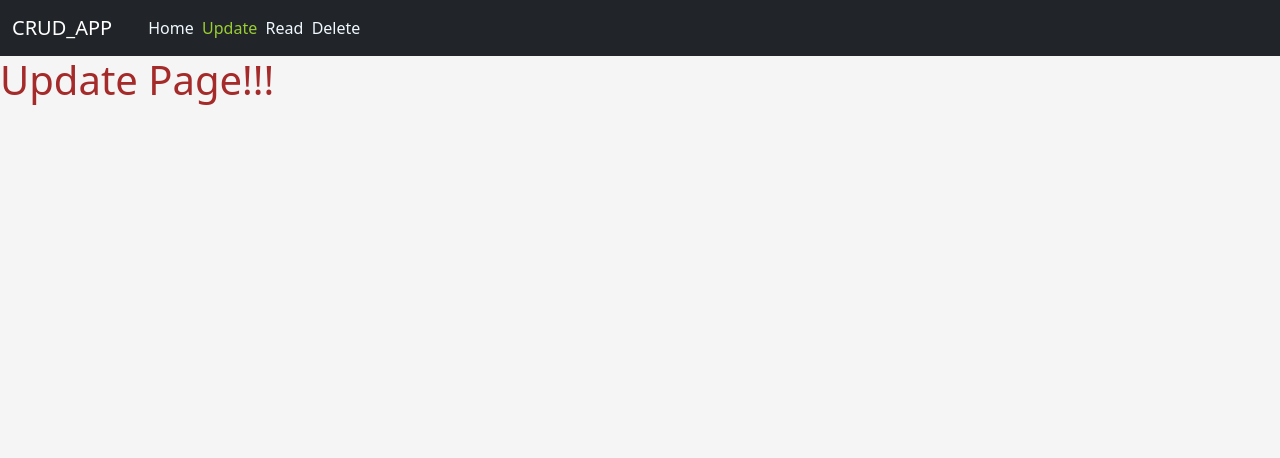
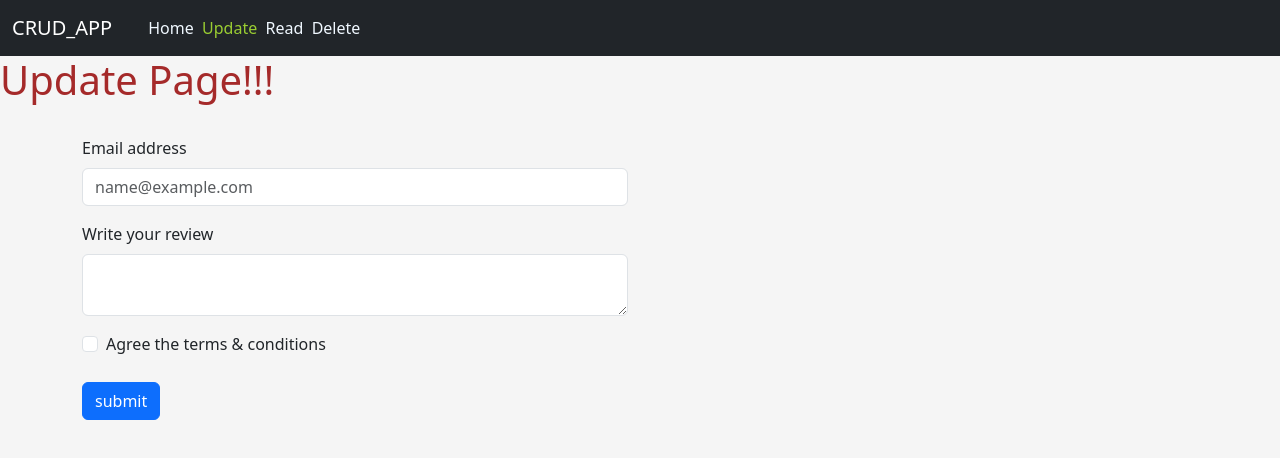
Before and after one commit to vigneshrajdeveloper/ReactCRUD, a React (Create React App) app: page /update in a window 1280 px wide. Shown: the top 458 px of the page. Built offline with nearby package versions, Linux system fonts and the light colour scheme.

Commit message:
update: update operation performed

```diff
--- a/src/components/Read.jsx
+++ b/src/components/Read.jsx
@@ -5,17 +5,34 @@ import Table from 'react-bootstrap/Table';
 import { Container } from "react-bootstrap";
 import Row from 'react-bootstrap/Row';
 import Col from 'react-bootstrap/Col';
+import Button from 'react-bootstrap/Button';
+import {  useNavigate } from "react-router-dom";
 
 
 export default function Readpage() {
 
   const [Readusers, SetReadusers] = useState([]);
+
+  const navigate=useNavigate();
   const getuserdetail = async () => {
 
     const resp = await axios.get(API + 'users');
     //console.log(resp.data);
 
     SetReadusers(resp.data);
+
+  }
+
+  const updateuser=(data)=>{
+
+    localStorage.setItem('id',data.id);
+    localStorage.setItem('email',data.email);
+    localStorage.setItem('feedback',data.feedback);
+    localStorage.setItem('checkbox',data.checkbox);
+    navigate('/update')
+   // console.log(data);
+
+
 
   }
 
@@ -44,6 +61,7 @@ export default function Readpage() {
                   <th>Email</th>
                   <th>Feedback</th>
                   <th>status</th>
+                  <th>Edit</th>
                 </tr>
               </thead>
               <tbody>
@@ -54,6 +72,7 @@ export default function Readpage() {
                       <td>{data.email}</td>
                       <td>{data.feedback}</td>
                       <td>{data.checkbox ? 'followed' : 'not followed'}</td>
+                      <td><Button variant="success" size="sm" onClick={()=>updateuser(data)}>Edit</Button></td>
                     </tr>
                   )
 
--- a/src/components/Update.jsx
+++ b/src/components/Update.jsx
@@ -1,11 +1,94 @@
-import React from "react"
+import React, { useEffect, useState } from "react"
+import Button from 'react-bootstrap/Button';
+import Form from 'react-bootstrap/Form';
+import Container from 'react-bootstrap/Container';
+import Row from 'react-bootstrap/Row';
+import Col from 'react-bootstrap/Col';
+import  Axios  from 'axios';
+import { API } from "../API";
+import { useNavigate } from "react-router-dom";
 
 export default function Updatepage(){
+
+    const[email,Setemail]=useState('');
+    const[feedback,Setfeedback]=useState('');
+    const[checkbox,Setcheckbox]=useState();
+
+
+    const[id,Setid]=useState();
+
+    const navigate=useNavigate();
+
+    useEffect(()=>{
+
+        Setemail(localStorage.getItem('email'));
+        Setfeedback(localStorage.getItem('feedback'));
+        Setcheckbox(localStorage.getItem('checkbox'));
+        Setid(localStorage.getItem('id'));
+
+
+    },[])
+
+
+
+    const submitform=(id)=>{
+
+        alert('Form submitted successfully!!!');
+
+        Axios.put(API+'users/'+id, {
+          email ,feedback,checkbox
+        })
+        .then(function (response) {
+          console.log(response.data);
+
+        })
+        .catch(function (error) {
+          console.log(error);
+        });
+
+       navigate('/read');
+
+
+      }
+
+
 
     return(
 
         <>
         <h1>Update Page!!!</h1>
+        <br></br>
+        <Container>
+      <Row>
+        <Col>
+
+      <Form id='userinput'>
+      <Form.Group className="mb-3" controlId="exampleForm.ControlInput1">
+        <Form.Label>Email address</Form.Label>
+        <Form.Control type="email" placeholder="name@example.com" value={email} onChange={(e)=>Setemail(e.target.value)}/>
+      </Form.Group>
+
+      <Form.Group className="mb-3" controlId="exampleForm.ControlTextarea1">
+        <Form.Label>Write your review</Form.Label>
+        <Form.Control as="textarea" onChange={(e)=>Setfeedback(e.target.value)}  value={feedback} />
+      </Form.Group>
+
+      <Form.Group className="checkbox" controlId="formBasicCheckbox">
+        <Form.Check type="checkbox" label="Agree the terms & conditions " checked={checkbox} onChange={(e)=>Setcheckbox(!checkbox)} />
+      </Form.Group>
+      <br></br>
+      <Button  variant="primary" onClick={()=>submitform(id)}>submit</Button>
+      </Form>
+
+
+
+
+
+        </Col>
+        <Col></Col>
+      </Row>
+
+      </Container>
         </>
     ) ;
 }
```
